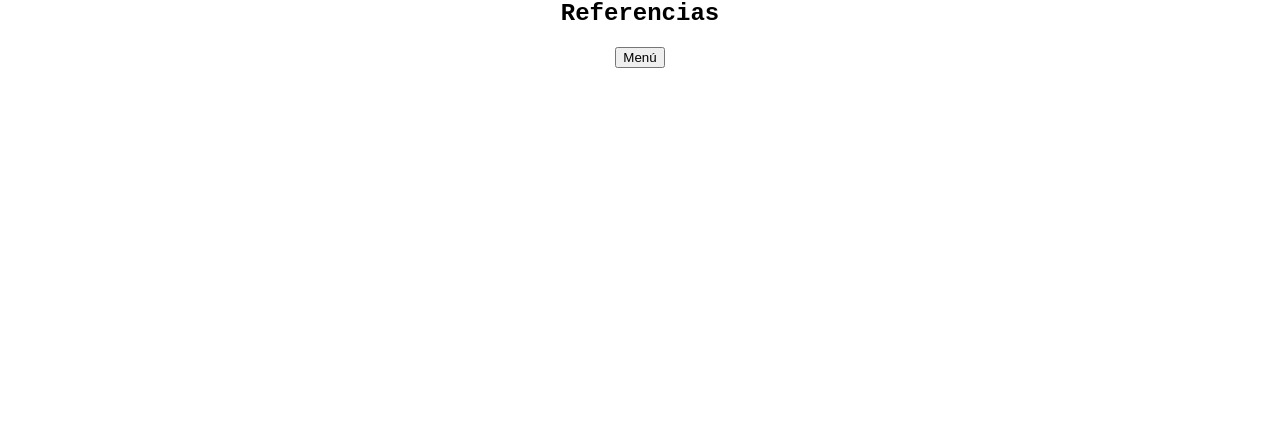
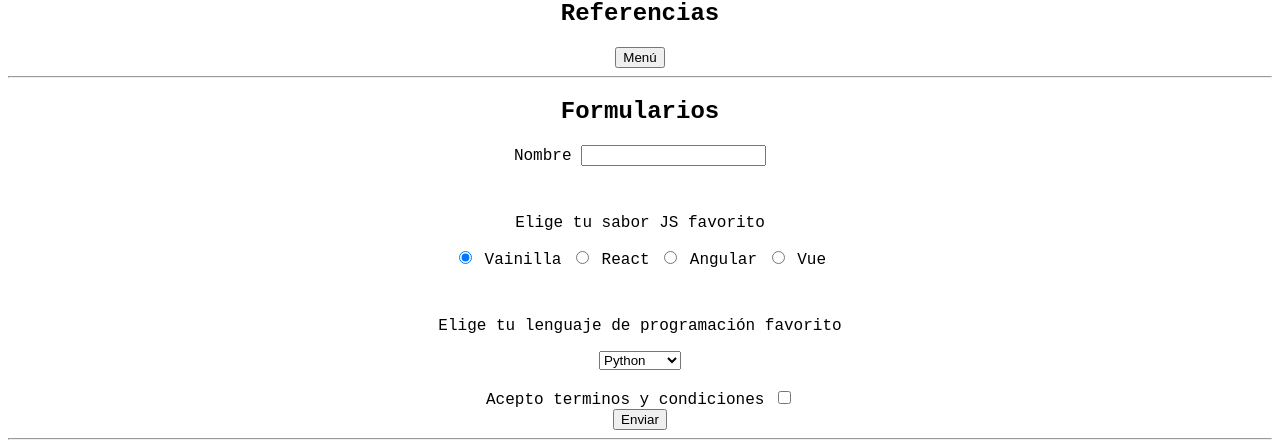
Before and after one commit to jesushdz97/curso_jhonmircha, a React (Create React App) app: page / in a window 1280 px wide. Shown: the part 1143-1588 px from the top of the page. Before the commit the page ends 1219 px from the top, so only its background shows below. Built offline with nearby package versions, Linux system fonts and the light colour scheme; no server answers.

Commit message:
formularios basicos

```diff
--- a/src/App.js
+++ b/src/App.js
@@ -2,6 +2,7 @@ import './App.css';
 import AjaxClass from './components/AjaxClass';
 import AjaxHook from './components/AjaxHook';
 import Events from './components/Events';
+import Forms from './components/Forms';
 import HooksPersonalizados from './components/HooksPersonalizados';
 import References from './components/References';
 // import LifeCycle from './components/LifeCycle';
@@ -23,6 +24,7 @@ function App() {
       <AjaxHook />
       <HooksPersonalizados />
       <References />
+      <Forms />
     </div>
   );
 }
--- /dev/null
+++ b/src/components/Forms.jsx
@@ -0,0 +1,97 @@
+import React, { useState } from 'react'
+
+const Forms = () => {
+  const [name, setName] = useState('')
+  const [sabor, setSabor] = useState('')
+  const [language, setLanguage] = useState('')
+  const [termino, setTermino] = useState(false)
+
+  const handleSubmit = (e) => {
+    e.preventDefault()
+    alert('Se ha enviado su formulario')
+  }
+  return (
+    <>
+      <h2>Formularios </h2>
+      <form action=''>
+        <div>
+          <label htmlFor='name'> Nombre </label>
+          <input
+            type='text'
+            name='name'
+            id='name'
+            value={name}
+            onChange={(e) => setName(e.target.value)}
+          />
+        </div>
+        <div style={{ marginTop: '3rem' }}>
+          <p>Elige tu sabor JS favorito</p>
+
+          <input
+            type='radio'
+            name='sabor'
+            id='vainilla'
+            value='vainilla'
+            onChange={(e) => setSabor(e.target.value)}
+            defaultChecked
+          />
+          <label htmlFor='vainilla'> Vainilla </label>
+
+          <input
+            type='radio'
+            name='sabor'
+            id='react'
+            value='react'
+            onChange={(e) => setSabor(e.target.value)}
+          />
+          <label htmlFor='react'> React </label>
+
+          <input
+            type='radio'
+            name='sabor'
+            id='angular'
+            value='angular'
+            onChange={(e) => setSabor(e.target.value)}
+          />
+          <label htmlFor='angular'> Angular </label>
+
+          <input
+            type='radio'
+            name='sabor'
+            id='vue'
+            value='vue'
+            onChange={(e) => setSabor(e.target.value)}
+          />
+          <label htmlFor='vue'> Vue </label>
+        </div>
+        <div style={{ marginTop: '3rem' }}>
+          <p> Elige tu lenguaje de programación favorito </p>
+          <select
+            name='language'
+            id=''
+            onChange={(e) => setLanguage(e.target.value)}
+            defaultValue='Jesus'>
+            <option value='python'>Python</option>
+            <option value='javascript'>Javascript</option>
+            <option value='php'>PHP</option>
+            <option value='ruby'>Ruby</option>
+          </select>
+          <br />
+          <br />
+          <label htmlFor='terminos'> Acepto terminos y condiciones </label>
+            <input
+              type='checkbox'
+              name='terminos'
+              id='terminos'
+              onChange={(e) => setTermino(e.target.checked)}
+            />
+        </div>
+        <button onClick={handleSubmit}> Enviar </button>
+      </form>
+
+      <hr />
+    </>
+  )
+}
+
+export default Forms
--- a/src/components/References.jsx
+++ b/src/components/References.jsx
@@ -43,6 +43,7 @@ const References = () => {
         <a href='https://www.google.com.ar'>section 4</a> <br />
         <a href='https://www.google.com.ge'>section 5</a> <br />
       </nav>
+      <hr />
     </>
   )
 }
```
Also changed, not shown: 1 other file (tests, documents, lock files or other folders).
